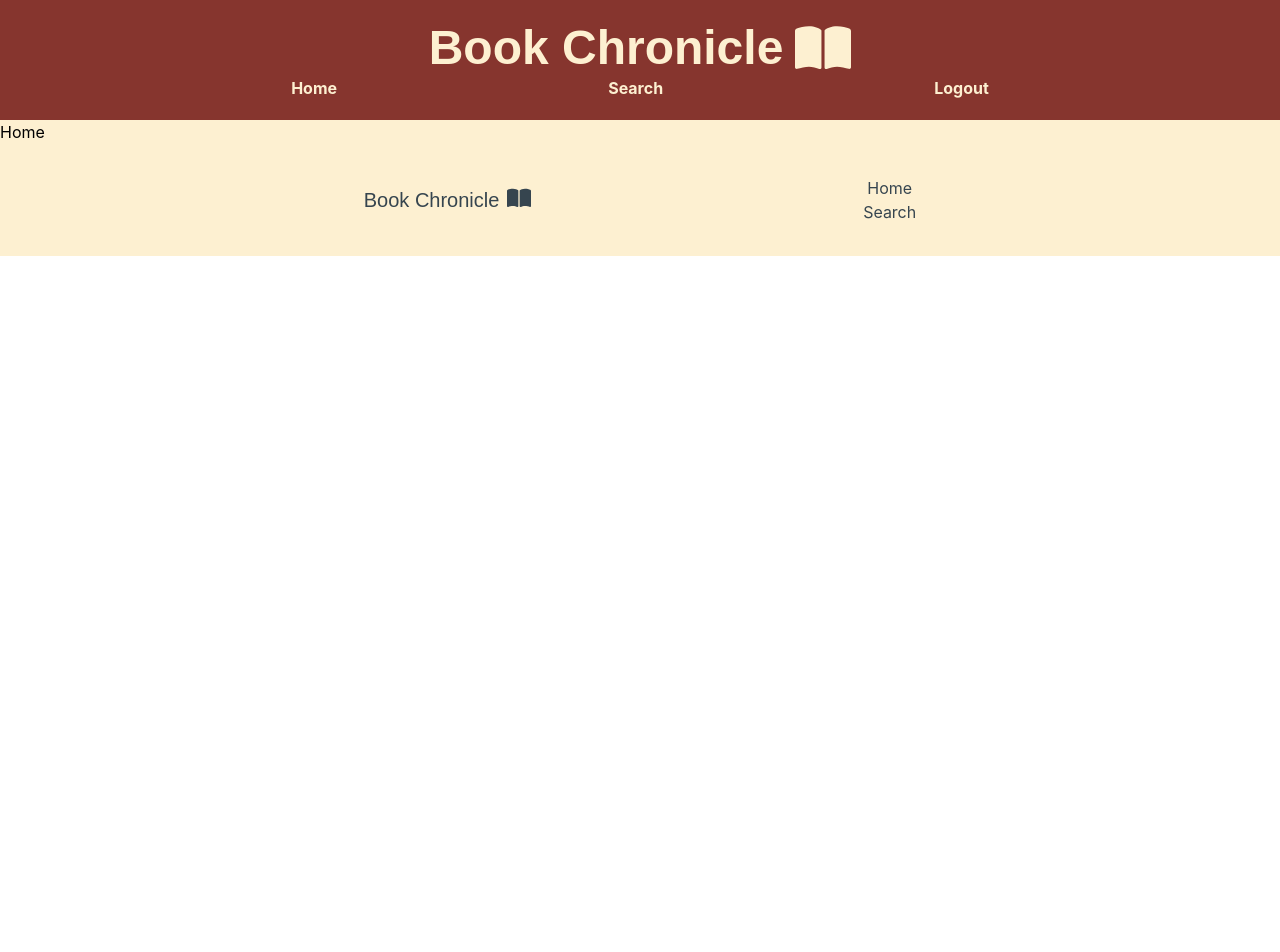
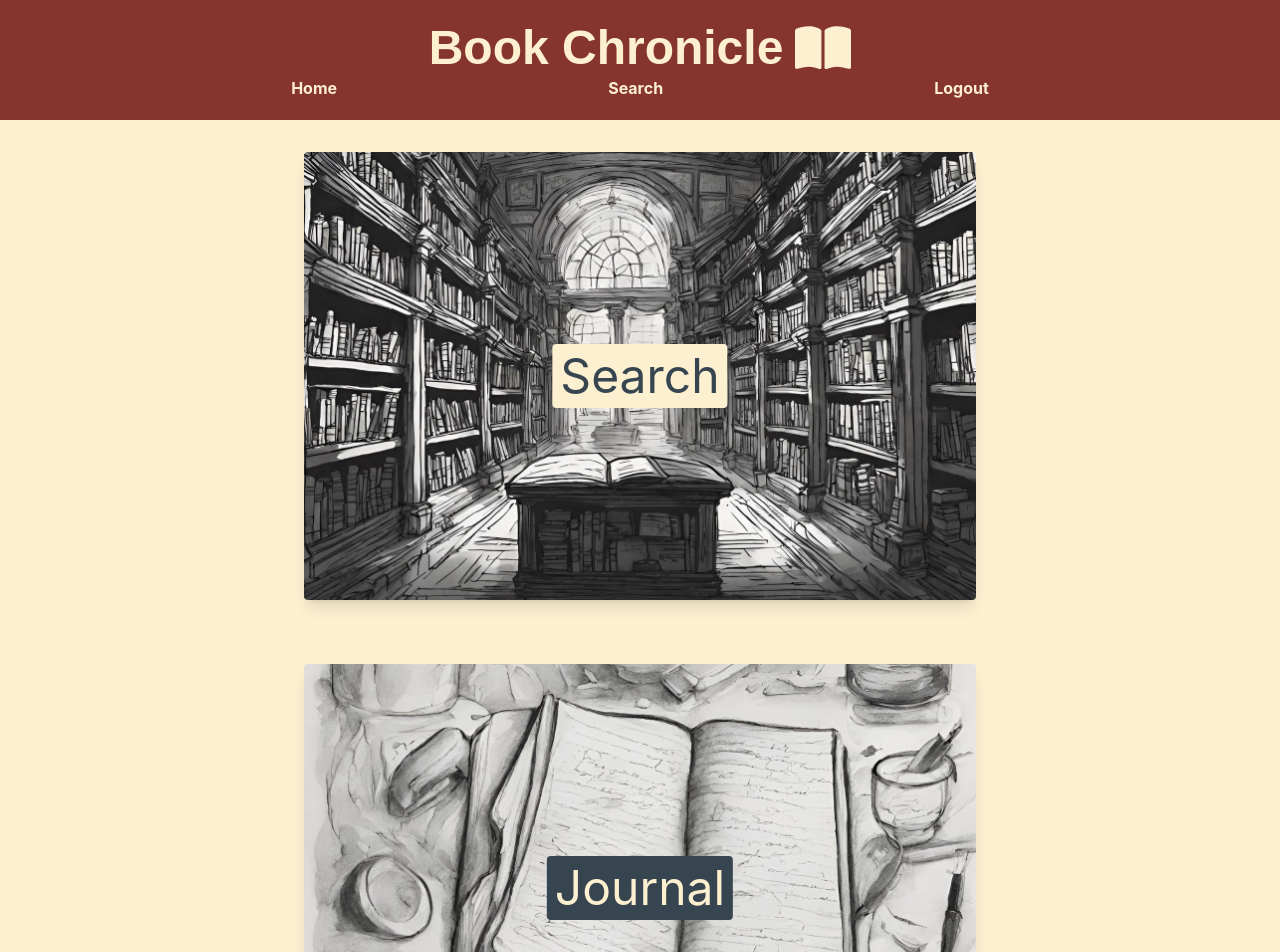
Before and after one commit to lnsvn/book-chronicle, a React (Create React App) app in the folder client/: page / in a window 1280 px wide. Shown: the top 952 px of the page. Before the commit the page ends 800 px from the top, so only its background shows below. Built offline with nearby package versions, Linux system fonts and the light colour scheme.

Commit message:
adds images to project, adds them to the home page, and overlays text on the images

```diff
--- a/client/src/pages/Home.js
+++ b/client/src/pages/Home.js
@@ -1,13 +1,26 @@
 import React from "react";
+import search from "../images/search.jpeg";
+import journal from "../images/journal.jpeg";
 
-function Home(){
-    return (
-        <div>
-            <body className="bg-tan">
-                Home
-            </body>
+function Home() {
+  return (
+    <div>
+      <body className="bg-tan flex flex-col items-center">
+        <div class="relative flex max-w-2xl rounded overflow-hidden shadow-lg m-8">
+          <img src={search}></img>
+          <div className="absolute text-5xl text-charcoal top-1/2 left-1/2 -translate-x-1/2 -translate-y-1/2 flex bg-tan rounded p-2">
+            Search
+          </div>
         </div>
-    )
+        <div class="relative flex max-w-2xl rounded overflow-hidden shadow-lg m-8">
+          <img src={journal}></img>
+          <div className="absolute text-5xl text-tan top-1/2 left-1/2 -translate-x-1/2 -translate-y-1/2 flex bg-charcoal rounded p-2">
+            Journal
+          </div>
+        </div>
+      </body>
+    </div>
+  );
 }
 
-export default Home
+export default Home;
```
Also changed, not shown: client/src/images/journal.jpeg (added), client/src/images/search.jpeg (added).
